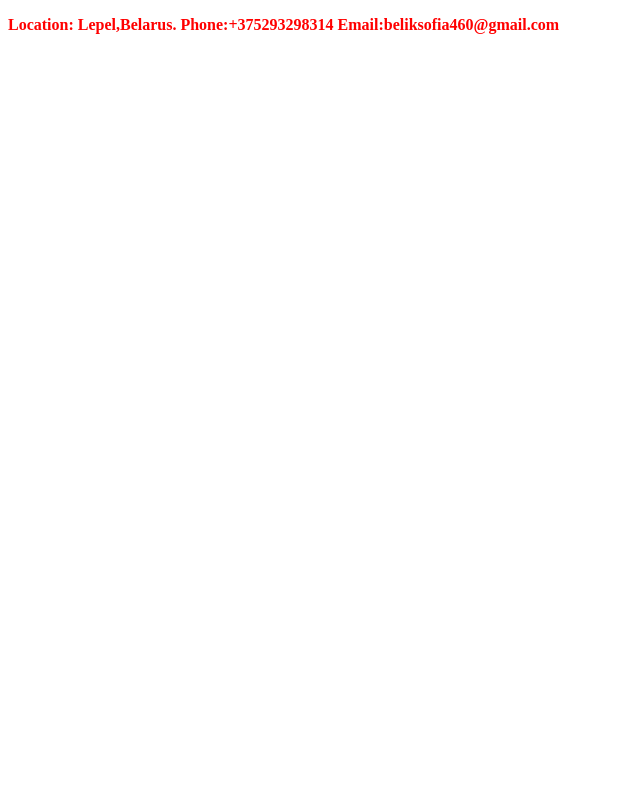
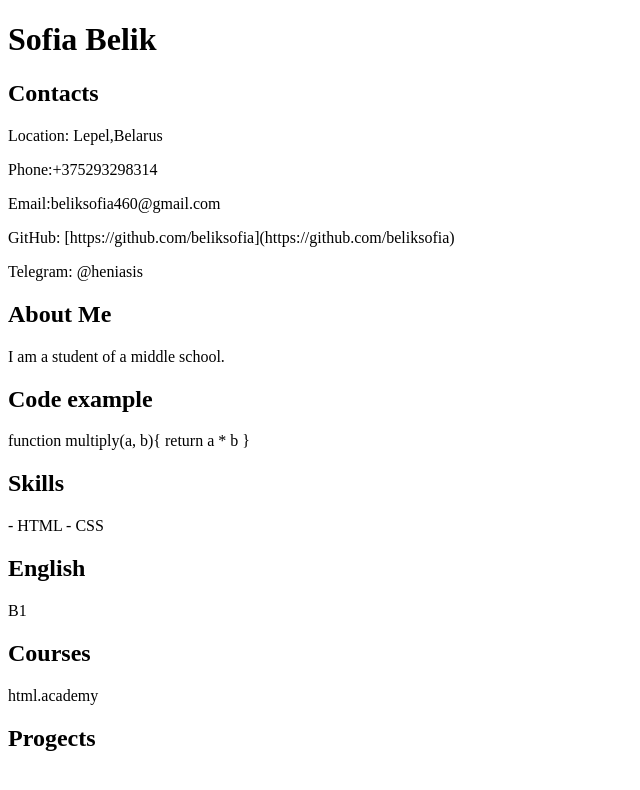
Before and after one commit to beliksofia/rsschool-cv, a plain HTML site: page index.html in a window 1280 px wide. Shown: the whole page, without its empty margins (0-640 px from the left). Drawn offline with Linux system fonts and the light colour scheme.

Commit message:
feat: add main text

```diff
--- a/index.html
+++ b/index.html
@@ -7,6 +7,31 @@
         <meta name="keywords" content="html template">
     </head>
     <body>
-        <p class="redtext">Location: Lepel,Belarus. Phone:+375293298314 Email:beliksofia460@gmail.com</p>
+      <h1>  Sofia Belik</h1>
+ <h2>Contacts</h2>
+ <p>Location: Lepel,Belarus</p>
+ <p>Phone:+375293298314</p>
+ <p>Email:beliksofia460@gmail.com</p>
+ <p>GitHub: [https://github.com/beliksofia](https://github.com/beliksofia)</p>
+ <p>Telegram: @heniasis</p>
+<h2>About Me</h2>
+I am a student of a middle school.
+<h2>Code example</h2>
+
+function multiply(a, b){
+  return a * b
+}
+
+<h2>Skills</h2>
+- HTML
+- CSS
+
+<h2>English</h2>
+B1
+<h2>Courses</h2>
+<p>html.academy</p>
+<h2>Progects</h2>
+<p></p>
+<h2>
     </body>
 </html>
```
